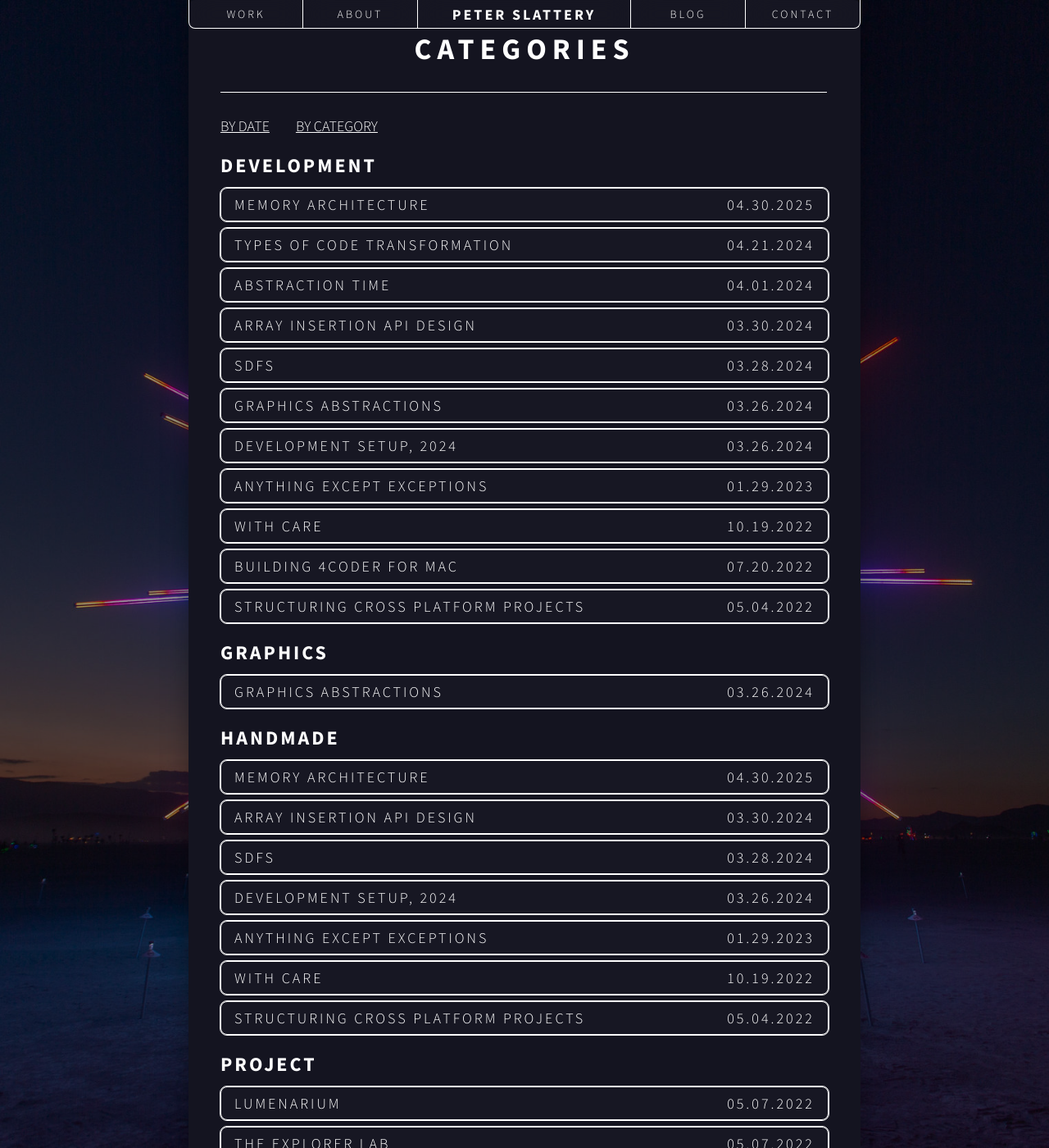
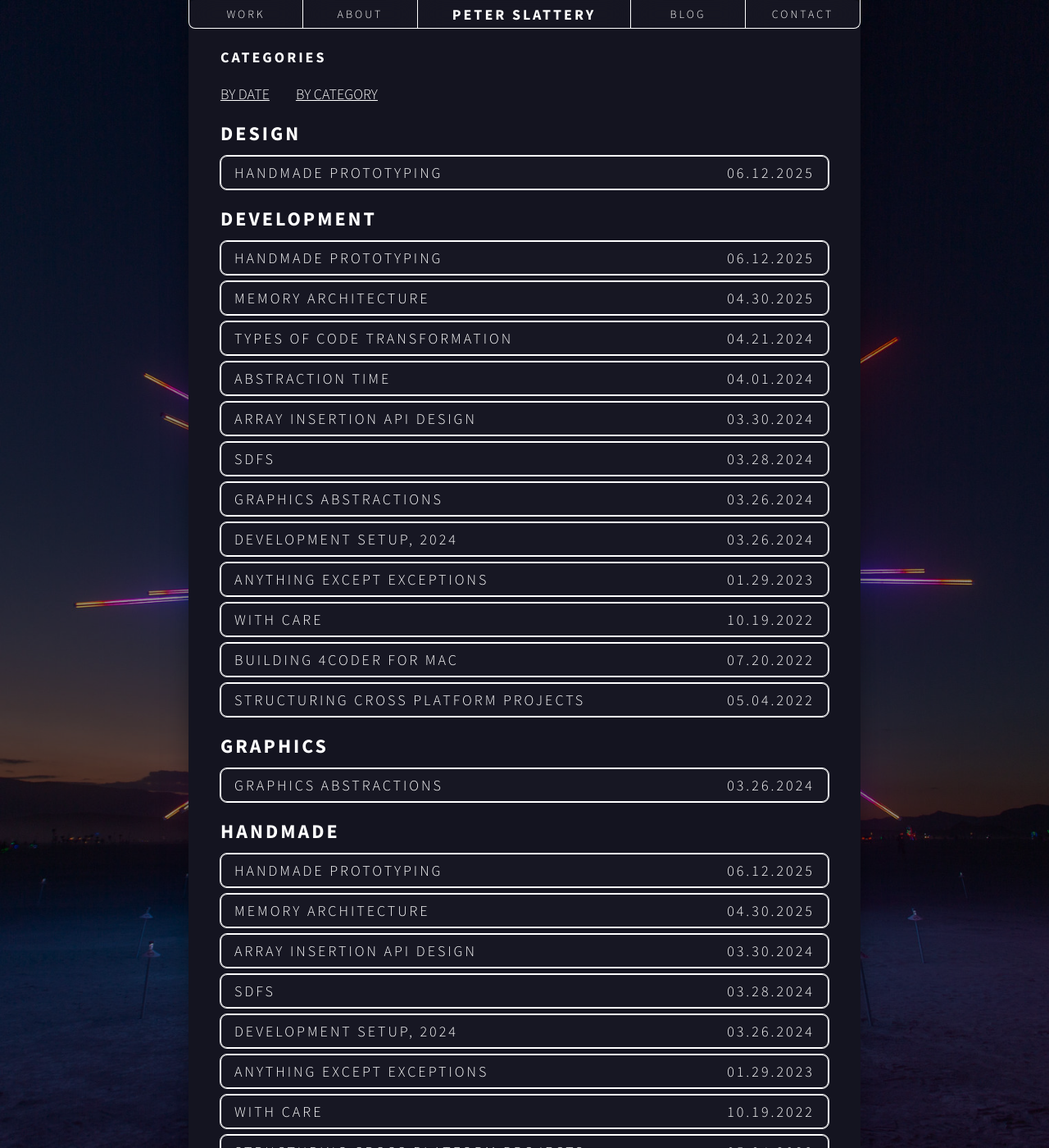
Before and after one commit to peter-slattery/peter-slattery.github.io, a Jekyll site: the page built from categories.html, in a window 1280 px wide and 1400 px high. Shown: the whole window at 82% size. Built offline with Jekyll 4.4.1, drawn with Linux system fonts in a browser that asks for light colours; some of the changed lines change nothing that is shown.

Commit message:
handmade prototyping

```diff
--- /dev/null
+++ b/_posts/2025-06-12-handmade-prototyping.md
@@ -0,0 +1,201 @@
+---
+layout: post
+title:  "Handmade Prototyping"
+date:   2025-06-12 00:01:00 -0700
+categories: [development, handmade, design]
+---
+
+*This is a long post - there's a funny story as a prize for those who read to the end though*
+
+I've been attending the Handmade Seattle monthly meetups for a while now, and found myself in the fun position of having worked as a game designer, project manager, and software engineer in a meetup of mostly engineers. Lately there's been an ongoing conversation of how to achieve the same excellence in UXUI (pronounced ooks-wee, I'm determined to make this stick) design that we aspire to in the technology we build. I've been summoned by Abner a few times now and thought it time to put down some (extensive) thoughts in on place.
+
+I'll spare the usual credentials and self advertising. These ideas aren't mine, (they aren't even novel - I simply believe I am communicating them to a fresh audience. And thus I call on the muses of whoever brough quaternions from space flight to games).
+I can, however, attest to their efficacy.
+
+So without further ado...
+
+## Why Not Just Write Code?
+
+I like to think about this by starting with an adage many in the Handmade Community will be familiar with:
+
+*"Write the usage code first."*
+
+This is pretty well accepted wisdom, but in my opinion, it's not about code at all. It's actually saying:
+
+*"Build such that you are confident in your understanding of the person who will use your product later."*
+
+So then the question becomes...
+"How do I minimize **cost**, while maximizing my **confidence** in my approach?"
+
+**Cost** here is money, time, excitement, buzz, etc.<br />
+The cost of building the wrong thing, is that you've wasted time and effort, and have to spend more of both to build the right thing.
+
+**Confidence** means *"I know that what I'm building is right"*.<br />
+At first, I have little (or misplaced) confidence. Therefore, I shouldn't build anything, lest it end up costing too much. The solution is to invest in cheap "artifacts" that answer questions, in order to build our confidence progressively over time. The process of doing this, repeatedly, is called **Prototyping**.
+
+## How to Prototype, By Example
+
+Let's imagine we're making a Deck Building app for a game like Magic: The Gathering, or Pokemon. This is fairly well trod ground - but how would we approach it from first principles, or in the handmade way, doing it from scratch?
+
+Well, in the beginning, I have no idea what this app could look like. I know it'll need to track cards, and draw them on screen. Save and load a collection, maybe sync to a server. This is all tech I can start building safely - in other words, I have high confidence these pieces are right.
+
+But I have absolutely no idea in what ways I should lay out cards on screen, or what extra information is useful to deck-builders to see, or... This is where we start prototyping!
+
+As a first question, I might ask "How do people build decks?" followed by "What is the fastest, cheapest way I can learn?"
+In this case, I don't need to make anything at all! Just head down to my local game store for magic night, and ask a few people if they could show me how they do it! (When I do this for work, we pay these people - you should too, it's good form) From this 'prototype', I might learn that people sort cards into piles by the effect of the card, by color, by synergy, and by cost. Not only that, no two players I watched used the same piles. Additionally, they constantly re-sort the cards into new piles to see different "views" of their deck - what's the cost curve of their deck? Do they have enough cards of this type? etc.
+
+So now I have a new idea for how to display cards in my app. Users should put cards in named piles. There can be multiple sets of piles, each set containing references to the same cards, but cards inhabit different piles in each set. Switching sets should be easy. So lets build it right?
+
+Not so fast - if that didn't make you ask new questions, you aren't paying enough attention.  Let's do another round!
+
+A new question emerges from the tall grass: "Which piles are the right piles?"
+For example, I know for Magic, I might have one set of piles by color - so Red, Green, Blue, White, Black, Colorless. I might have another set by function - Card Draw, Board Wipe, Removal, Protection, Big Stompy, etc. Are these right? Am I missing any?
+
+How fast can I answer this question with high confidence?
+One way would be to draw each set of piles on a piece of printer paper - nothing fancy just named boxes. That way you can see all your options. Then, go back to your LGS. This time, we're going to try and keep our meetings shorter so we can do more of them with more people - 10 minutes tops. Give each person the pages and ask them to take a deck of theirs and sort the cards into the named piles. Then do it again on the next sheet, and so on. I guarantee you will here things like:
+
+- "This is cool - can we add a pile called X to page 3?"
+- "I wouldn't use that page at all - it doesn't make sense for reason X, Y, and Z"
+- "Why did you draw sandwiches for me to put my cards on?"
+- "I don't use that pile ever" AND "This is the only pile I ever use" about the same pile.
+- and best of all: "This doesn't quite work... Can I have your pen? I just wanna draw this idea for you"
+
+That last one? Pure gold - they not only found something missing in your design, they offered to explain how to fix it!
+
+Now there's some tried and true wisdom that says "Your players are 100% right about what's wrong with your design. They are seldom correct when it comes to the solution though". What this means is that you should take a "suggestion" as "a sign post for something that's wrong" and think very hard how to solve it on your own.
+
+So now, you've returned after 2 days of prototyping and you've gained a lot of information. Not only that, you haven't written a single piece of code. But remember that list of things we could start building, because we were confident they were the right things? Well, now we can add to that list "multiple views of multiple lists of cards".
+
+And you can continue this way forever. If you do it right, you'll keep prototyping any time you have a question about what you "should" do next, or how you "should" approach a problem. Over time you'll gain a better and better sense of the design space you're working in, and a great deal of knowledge of what works and what doesn't.
+
+*Aside: If you're smart, you'll realize that this is a special form of ethnography, and that you should probably be doing a whole hell of a lot of note-taking, and not all your notes should be about your prototypes... but this post isn't about design research so we'll leave that for another time.*
+
+## The Risk of Not Prototyping
+
+What would happen if you didn't prototype? Well, we're still approaching this from first principles - we're Handmade folk after all. So my initial conditions are the same, but this time? This time we're gonna build baby!
+
+Since I don't know how people build decks, I might assume that a deck is a list of cards. So I make a way to view lists of cards. Then you click a card and it's added to a deck. Click it again to remove it. Then you finish up and go to a page where I can see the cards that I need to find to put in my deck.
+
+This is a fine piece of engineering - it renders at 60Hz, has animations and effects. It launches in the blink of an eye. But it's wrong, and people won't use it. The concrete ways it's wrong should be pretty obvious:
+
+- a linear model of deck building (cards go in, then I look at the finished product)
+- no way to sort cards already in the deck
+- no way to investigate what my deck might be lacking, or have too much of
+
+But the actual problem isn't that you made something that's wrong... it's that you probably spent a few weeks building it! Now, you go to your LGS for the first time, excited to show off your app and... nobody tells you its bad, but they very politely stop showing interest after a few minutes. You've wasted time and money, and now, honestly, how excited are you to keep working on this anymore?
+
+This is why you should build prototypes!
+
+## Analog: Sketching
+
+*(I mean, you're already putting up with me droning on about one of my favorite topics, why not indulge me in one more?)*
+
+I have a background in fine art; I studied Illustration in college. Every student at RISD takes the same 3 classes their freshman year - Drawing, 2D Design, and 3D Design. The founders and organizers of RISD believe that it is so important for every artist to be able to draw - from sculptors and painters to graphic designers and industrial designers - that they make everyone devote at least 2 full semester classes to it (and mind you, these classes meet 1/week for 8 hours and assign roughly 20 hours of homework each week - its brutal).
+
+You've seen sketches everywhere from museums to bar napkins. But what are sketches **for**? Sketches answer questions about a final piece of art. Each sketch answers a different question, or multiple sketches can be used to explore multiple answers to the same question. They're basically prototypes - but thousands of years old, as opposed to the tech-jargon-nonsense the term 'prototype' has become in the last 40 years (though I did learn prototype was first used in the 1500s, so that's cool!).
+
+So if there's ancient knowledge to be gleaned, let us glean it!
+
+### Edgar Degas
+
+I love Degas' sketches, because often times you can see him draw the same limb over and over again from the same figure. There are even a few finished paintings where these marks show through. These are prototypes! Degas is attempting to figure out the right position for the limb before investing in fully rendering it. The thing that strikes me about these is that he knows the sketch is just an artifact - it has no worth other than *answering a question*. Use it, break it, move on - if your prototype is too precious, you have failed to prototype well.
+
+![DegasSketch](/assets/images/degas0.jpg)
+
+### Michelangelo
+
+Whats more costly than re-painting a limb? How about buying a new chunk of marble, and starting over a carving! Or tearing down the ceiling of the Cistine Chapel to begin again? Michelangelo was a master when it came to anatomy, but even he redrew figures to explore posture and musculature before attempting to do a painting or carving. Here we can see multiple attempts at different pieces of anatomy for the same piece. Notice how each section of the sketch is answering a different question: What if the head was tilted just a little differently? What do the deltoid and trapezius do when you bend your arm like this? How effortful can I make this hand look? And it's all crammed together - there's no reason not to test many things at once.
+
+![Michelangelo Sketch](/assets/images/michelangelo0.jpg)
+
+What's even more important to me, is that we see him using a different medium than his final one to protype in. This sketch was done in red chalk (probably, I'm not an art historian and didn't dig too deep), while the final piece (what you see below) was painted in frescoe in the Cistine Chapel.
+
+*I'm going to get dragged through the network for this but...*<br />
+Working on understanding an algorithm? Maybe sketch out an implementation in javascript, and ignore memory til you understand what has to happen. <br />
+Did you know that you don't, in fact, have to use software to prototype software?!?!
+
+![Michelangelo Sketch](/assets/images/michelangelo1.jpg)
+
+### Pixar
+
+And its not just the old masters. Pixar invests heavily in traditionally trained 2D artists, because you can discover a whole hell of a lot about a character or a scene without modeling, texturing, rigging, lighting, and post processing it.
+Here we see a story board - a quick series of sketches to show what a sequence might look like, complete with expressions, lighting, camera moves, even caustics! And it probably took a few hours for a single artist to produce, and only a few minutes for the director to give notes and refine it. Imagine how long it would have taken to change course if they'd tried to make the whole scene for real first!
+![Finding Nemo, Frame Sketch](/assets/images/findingnemo0.png)
+
+Similarly, we can use sketches to prototype for a rig! Here, Dory's expressions are explored so that later, when a technical artist goes to rig her model, he knows the range of what she's required to do. This not only lets them spend the most focus on the most important "hero" expressions, it also gives them confidence that they aren't wasting time on expressions or abilities that won't be used in the movie. Dory's face could absolutely show anger, but that wasn't an expression she needed at all in the first movie (I'll admit I haven't seen the second). With a few sketches, we've cut out potentially days of rigging time!
+![Finding Nemo, Charcter Study](/assets/images/findingnemo1.jpg)
+
+## Prototype Examples
+
+### Example 1: The Explorer Lab
+
+My first project after I graduated was to build "A real life magic school bus that takes kids to Mars to learn about engineering". Our finished product was a West Coast Customs built bus tricked out with TV screen windows, LED lighting, theatre audio equipment and iPads for every student to build their rovers on and drive about the surface of Mars (which they could see out the 'windows').
+
+![Explorer Lab](/assets/images/explorerlab_hero.jpeg)
+
+How did we start? I drew a bunch of blobs on a piece of foam core. Gave each kid a length of string and some thumb tacks, and said "Start on this side. Make your string reach the other side. You can't cross any red areas, and if you cross a yellow area I cut an inch off your string."
+
+![Explorer Lab](/assets/images/explorerlab_00.jpg)
+
+Every kid completed the 'game', but that wasn't what we wanted to see. The real success was that one kid asked *"Is the string how for the rover can go? Why is that?"* and we had a discussion about battery life, motors, and terrain. <br />
+Another asked why he couldn't just fly over the rocks, and we talked about the upcoming Perserverance and Ingenuity mission.
+
+The questions we were asking through our prototypes were:
+
+- Can we use a game like this to make kids ask questions about engineering?
+- Can we deliver real science content through a game with these elements?
+
+The answers were: Yes!
+
+The part I'm not telling here is that we'd already done this 3 times with different game ideas. I had kids tell me they were boring, they hated them, they hated ME (ouch), and that they wanted to go do their homework (super ouch). Learning that our first ideas sucked only took us 2 weeks, and maybe $100 of craft supplies. If we'd gone and built the whole bus with my first idea, it would have been a several million dollar disaster.
+
+### Example 2: Design Pitch Decks
+
+Whenever my business partner at PSJR and I do design & development work for a client, we start with a pitch deck. The deck has anywhere from 2 to 6 approaches in them. These are inspirations, fonts, colors, sample applications that we (mostly Jon for this phase honestly) put together quickly. None are precious, and we almost certainly won't go with any one of them exactly as we present.
+
+The point is to hear how our client responds to the designs. What do they like or dislike? When they say how a direction is wrong, how do they describe the difference between what they see and what they want? Then, when we go away for attempt #2, we can begin investing more in our next directions, safe in the knowledge that we're no longer shooting in the dark.
+
+**Secret Tip:** When you have stakeholders, like C-Suite folks or a client who has hired you, showing them your prototypes can be scary. BUT, if you do (and do so in a way that lets them know you aren't wasting their money), then your client feels like they've had a say in your design process and will become more invested in your final output. The way client work ususally happens is that your daily contact is not the decision maker. Your project will receive final approval from some higher up. Having your direct contact fighting for you is a god-send when it comes to defending your work.
+
+### Example 3: Paper Printouts
+
+I was working on a fairly boring project building data visualization tools for a global retail chain, to let them see the impacts of their business on the planet. Most of the project was devoted to cleaning up the data from hundreds of municipal power plants, calculating various metrics relating to heat, transport, and overtime, etc. It was gruelling.
+
+But it also meant we had very few engineering resources to devote to actually building the visualizations and reporting tools. So we knew we needed to get it right the first time, and do it fast. Instead of wireframing out complex flows, or building quick react prototypes, we had our designer throw some mock up diagrams together in Figma. Then we went around the company HQ and showed our designs to probably 100 people. After a week of this, we knew roughly:
+- what information was extraneous to everyone (and therefore, what our client needed to find ways to make people care about)
+- what information people already had, often times in better tools than what we could build
+- what information was novel to someone, but mundane to someone else
+- what information was useful, just in a different format than what we'd shown
+
+Given our stretched engineering team, these prototypes let us quickly build the tools that would reach the most people. Further, it actually let us stop processing some data, because we found it was already hiding in the company, but our client hadn't known - this in turn freed up more engineering resources so we could do a better job at the really important stuff.
+
+### Example 4: Elmo's Monster Maker
+
+Remember that prize for reading through I mentioned? You've made it! It's here.
+This also isn't a story I was involved in - it's just legend passed down to me, and now, I pass it on to you.
+
+A long time ago, some people were asked to make iPhone apps for Sesame Street. One was going to be called Elmo's Monster Maker - the player got to customize a monster on screen, and see it dance with different moves. (It's for very little kids, nothing complex) But it was very early in the days of the iPhone - the App Store had come out just 3 years earlier. Nobody knew what they were doing. So these folks printed out a huge iPhone picture, cut the screen out, and filmed themselves being goofballs, acting out how the app could work.
+
+This video got them funding to build the app, which was successful enough to continue the partnership which, was still going on at least 5 years later when I got there, and went on for at least 3-4 more. So a decade long business relationship spawned by a video that probably took half an hour to make. Pretty good return on investment right?
+Here's the video:
+
+<iframe width="560" height="315" src="https://www.youtube.com/embed/-SOeMA3DUEs?si=5ofxNIIn-F5vrxzh" title="YouTube video player" frameborder="0" allow="accelerometer; autoplay; clipboard-write; encrypted-media; gyroscope; picture-in-picture; web-share" referrerpolicy="strict-origin-when-cross-origin" allowfullscreen></iframe>
+
+## Conclusion
+
+Like I said at the beginning, this is old news. But it's valuable practice, and can vastly improve your process if practiced regularly.
+
+I don't think I'm saying very much new, I've simply been hanging around in places where I'm consistently asked to bring a perspective on this stuff, so I figured I'd put it in one place. Feel free to ask questions at the next meetup if you're there.
+
+## Addendum: Further Reading
+
+I learned all this through 10 years as a design consultant at IDEO's Play Lab, but I have two book recommendations. They're unorthodox for this, but if you've never thought deeply about prototyping before, then you probably haven't thought about the other ideas in these books either. Give them a read:
+
+[The Art of Game Design by Jesse Schell](https://schellgames.com/art-of-game-design/)
+
+This book has some really lovely chapters on prototyping. It is also the best book on design writ large I've ever read. Even though it claims to be about game design. I will die on this hill.
+
+[Exercises for Game Designers by Brenda Romero](https://romero.com/shop/p/challenges-for-game-designers-by-brenda-romero-ian-schreiber-ek7rx)
+
+*Disclaimer: I don't own any of the pictures in this blog post*<br />
+*Disclaimer: I'm not associated with IDEO in any capacity, and don't represent them - these views are my own*
--- a/assets/css/style.css
+++ b/assets/css/style.css
@@ -43,6 +43,20 @@
     margin: 0;
     padding: 0;
   }
+    .blog-post h2
+    {
+      font-family: Source Sans Pro;
+      font-style: normal;
+      font-weight: 700;
+      font-size: 18px;
+      line-height: 23px;
+      letter-spacing: 3px;
+      text-transform: uppercase;
+
+      margin: 0;
+      margin-bottom: 8px;
+      padding: 0;
+    }
 
   h3
   {
@@ -59,20 +73,6 @@
   }
 
   h4
-  {
-    font-family: Source Sans Pro;
-    font-style: normal;
-    font-weight: 700;
-    font-size: 18px;
-    line-height: 23px;
-    letter-spacing: 3px;
-    text-transform: uppercase;
-
-    margin: 0;
-    margin-bottom: 8px;
-    padding: 0;
-  }
-  .blog-post h2
   {
     font-family: Source Sans Pro;
     font-style: normal;
@@ -162,9 +162,9 @@
     font-family: Source Sans Pro;
     font-style: normal;
     font-weight: 700;
-    font-size: 36px;
-    line-height: 45px;
-    letter-spacing: 7px;
+    font-size: 18px;
+    line-height: 18px;
+    letter-spacing: 3px;
     text-transform: uppercase;
 
     margin: 0;
@@ -639,18 +639,11 @@ a.more-btn:hover div
 
     margin-bottom: 45px;
   }
+
   .panel h3
   {
-    text-align: center;
-    margin-bottom: 60px;
-  }
-  .panel h3:after {
-    content: '';
-    position: absolute;
-    display: block;
-    width: 740px;
-    margin-top: 30px;
-    border-bottom: 1px solid white;
+    margin-top: 24px;
+    margin-bottom: 24px;
   }
 
   .panel h4
```
Also changed, not shown: assets/images/degas0.jpg (added), assets/images/findingnemo0.jpeg (added), assets/images/findingnemo0.png (added), assets/images/michelangelo0.jpg (added), assets/images/michelangelo1.jpg (added), 2 other files.
